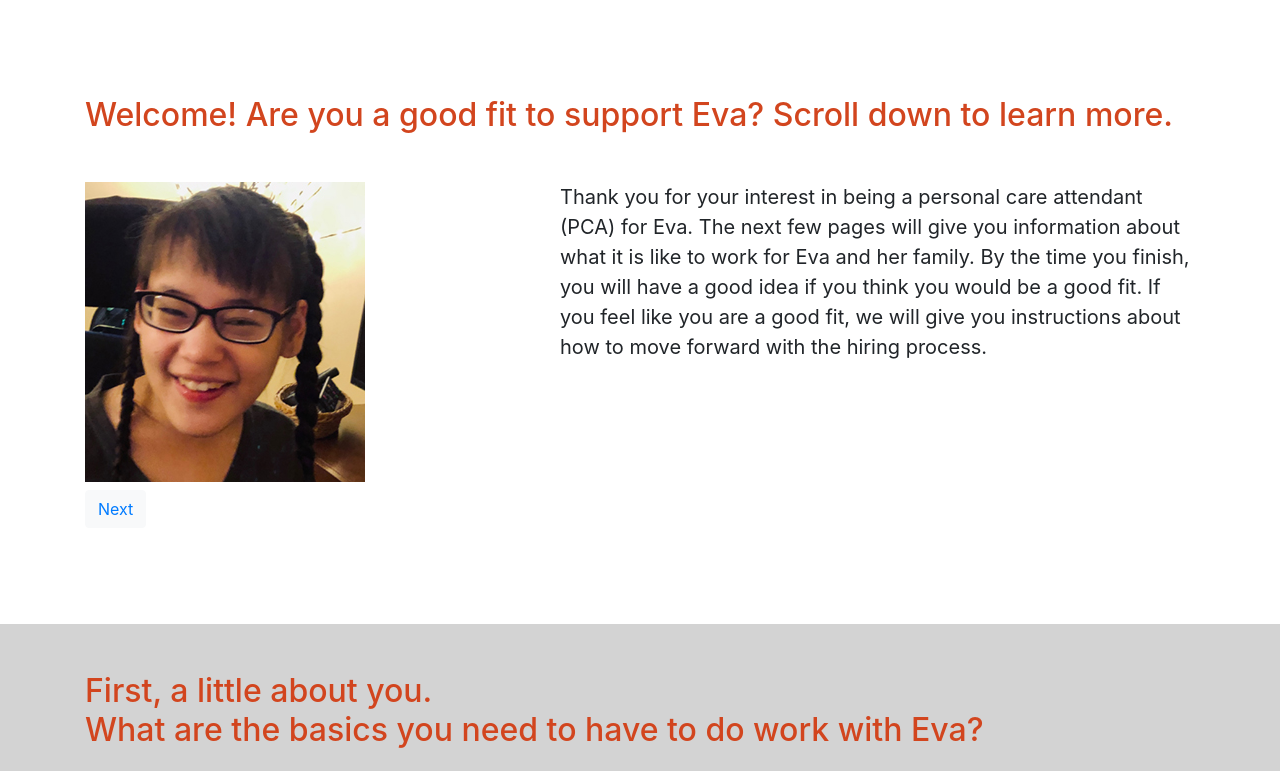
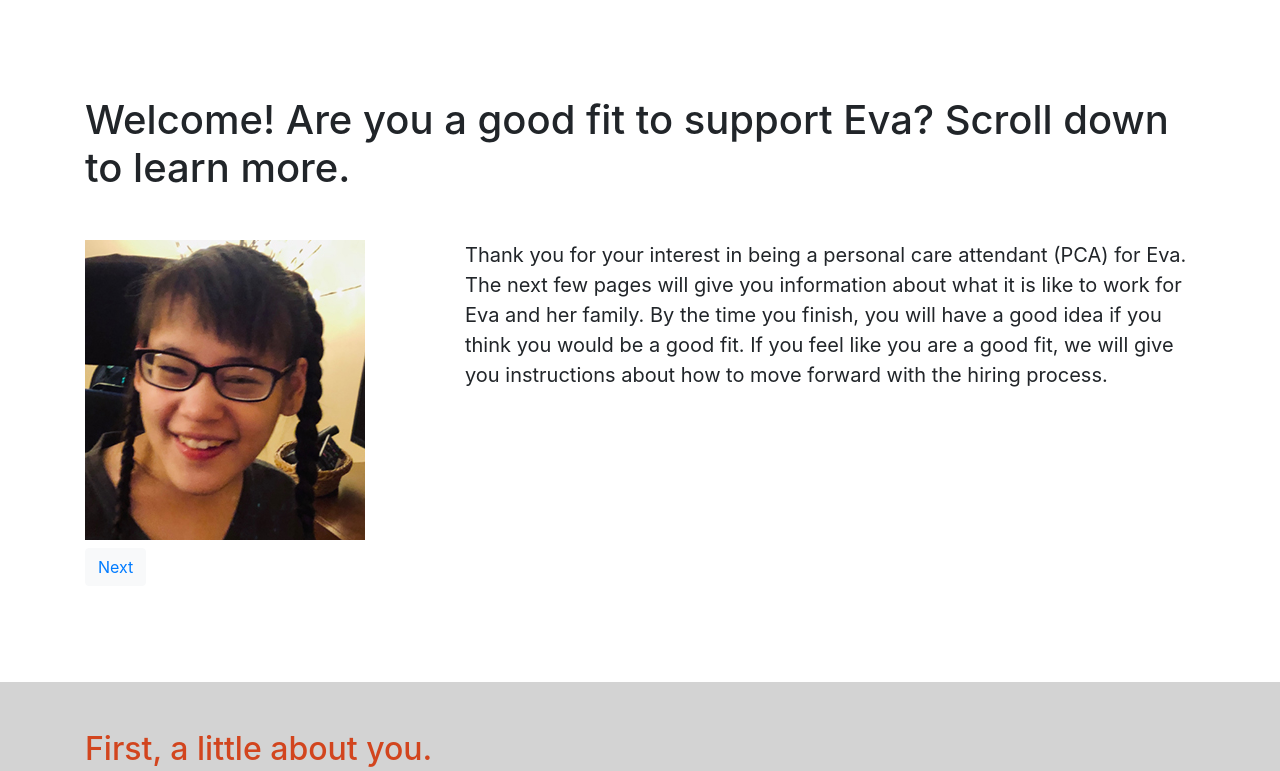
Before and after one commit to kristindean/eva-website, a plain HTML site: page index.html in a window 1280 px wide. Shown: the top 771 px of the page. Drawn offline with nearby package versions, Linux system fonts and the light colour scheme.

```diff
--- a/index.html
+++ b/index.html
@@ -38,14 +38,14 @@
       <div class="container">
         <div class="row">
           <div class="col-md-12 mx-auto">
-            <h2 class="my-5">Welcome! Are you a good fit to support Eva? Scroll down to learn more.</h2>
+            <h1 class="my-5">Welcome! Are you a good fit to support Eva? Scroll down to learn more.</h1>
           </div>
         </div>
         <div class="row">
-          <div class="col-md-5 mx-auto mb-2">
+          <div class="col-md-4 mx-auto mb-2">
             <img src="img/eva-closeup-2021.jpg" alt="Eva looking at the camera and smiling" class= "img-fluid;">
           </div>
-          <div class="col-md-7 mx-auto">
+          <div class="col-md-8 mx-auto">
             <p>Thank you for your interest in being a personal care attendant (PCA) for Eva. The next few pages will give you information about what it is like to work for Eva and her family. By the time you finish, you will have a good idea if you think you would be a good fit. If you feel like you are a good fit, we will give you instructions about how to move forward with the hiring process. </p>
           </div>
         </div>
```
